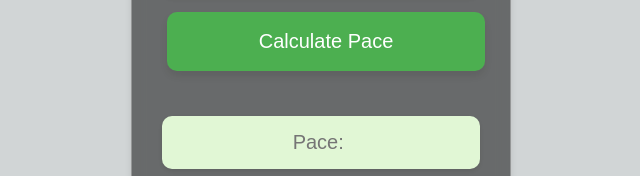
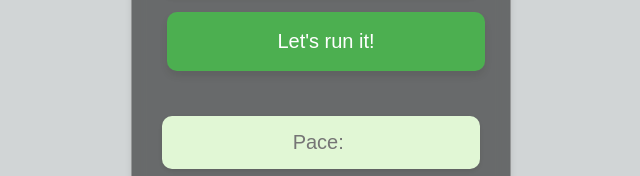
Before and after one commit to Sah2Sah2/RunningCalculator, a plain HTML site: page index.html in a window 1280 px wide. Shown: the part 411-587 px from the top of the page, 319-959 px from the left. Drawn offline with Linux system fonts and the light colour scheme.

Commit message:
change calculate button

```diff
--- a/index.html
+++ b/index.html
@@ -17,7 +17,7 @@
         <div class="input-group">
             <input type="number" id="input-distance" placeholder="Distance in km" required>
             <input type="text" id="input-time" placeholder="Time in hh:mm:ss" required>
-            <button class="button" id="calculate">Calculate Pace</button>
+            <button class="button" id="calculate">Let's run it!</button>
         </div>
 
         <div class="output">
```
